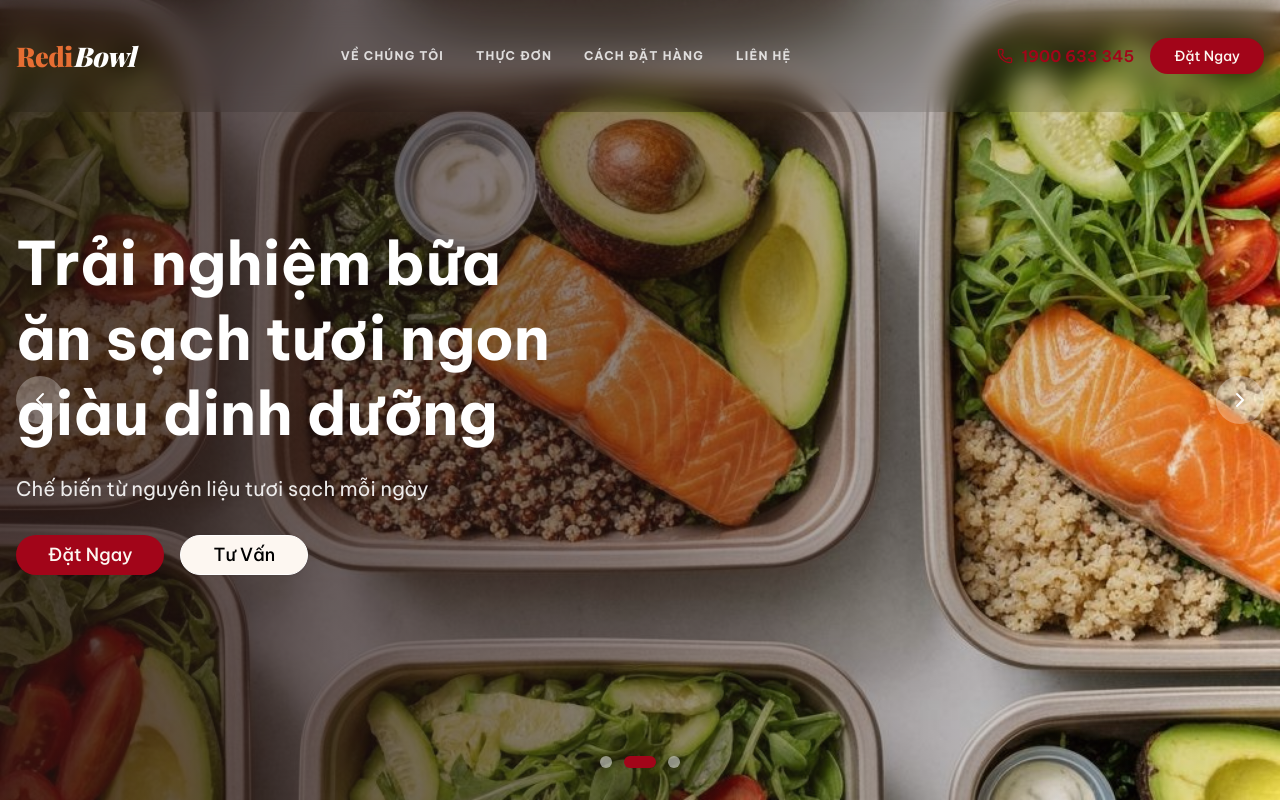
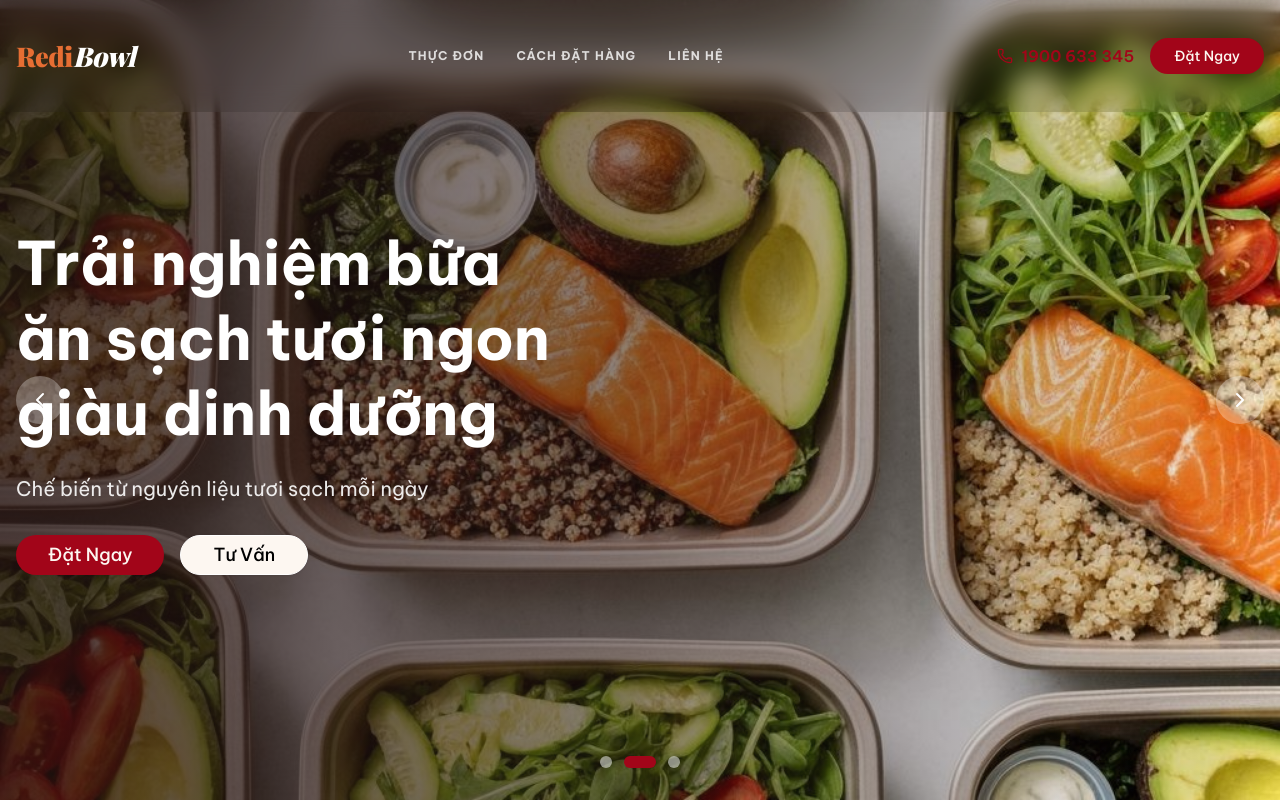
Before and after one commit to Nhakhoa02/radibowl, a Next.js app in the folder redibowl/: page / in a window 1280 px wide. Shown: the top 802 px of the page. Built offline with nearby package versions, Linux system fonts and the light colour scheme.

Commit message:
hide about-us page

```diff
--- a/redibowl/components/footer.tsx
+++ b/redibowl/components/footer.tsx
@@ -9,7 +9,7 @@ const footerLinks = {
     { label: "Thực đơn tuần này", href: "/menu" },
   ],
   company: [
-    { label: "Về chúng tôi", href: "/about-us" },
+    // { label: "Về chúng tôi", href: "/about-us" },
     // { label: "Blog", href: "#" },
     // { label: "Tuyển dụng", href: "#" },
     { label: "Liên hệ", href: "#contact" },
--- a/redibowl/components/header.tsx
+++ b/redibowl/components/header.tsx
@@ -6,7 +6,7 @@ import { useState } from "react"
 import { Button } from "@/components/ui/button"
 
 const navLinks = [
-  { href: "/about-us", label: "Về chúng tôi" },
+  // { href: "/about-us", label: "Về chúng tôi" },
   { href: "/menu", label: "Thực đơn" },
   // { href: "#products", label: "Gói ăn" },
   { href: "/#how-it-works", label: "Cách đặt hàng" },
```
